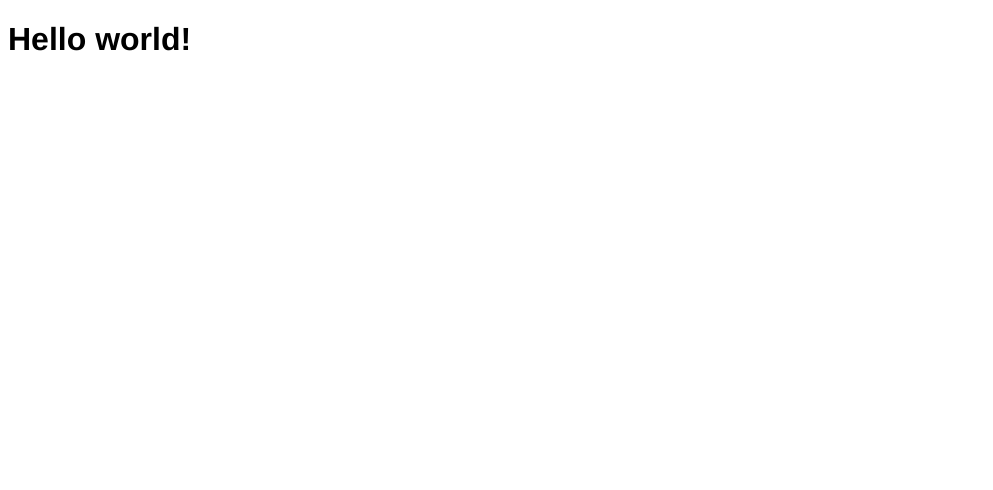
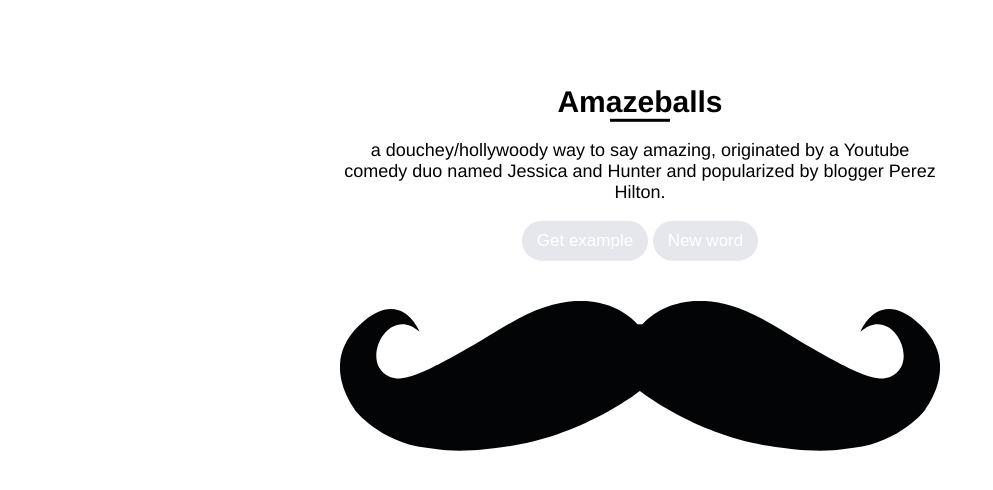
Before and after one commit to Lutski/Learn-hipster-words, a Jekyll site: the page built from index.html, in a window 1280 px wide. Shown: the top 490 px of the page, without its empty margins (0-993 px from the left). Built offline with Jekyll 4.4.1, drawn with Linux system fonts in a browser that asks for light colours.

Commit message:
Initial functionality

```diff
--- /dev/null
+++ b/_includes/content.html
@@ -0,0 +1,16 @@
+<section id="hipster-word">
+  <div class="word-wrapper">
+    <h1 class="word">Amazeballs</h1>
+    <hr class="seperator">
+    <p class="word-meaning">a douchey/hollywoody way to say amazing, originated by a Youtube comedy duo named Jessica and Hunter and popularized by blogger Perez Hilton.</p>
+
+    <div class="buttons">
+      <button class="get-example-btn">Get example</button>
+      <button class="new-word-btn">New word</button>
+    </div>
+
+    <div class="mustache-wrapper">
+      <img src="/images/mustache.svg" alt="There should be a mustache here (╯°□°）╯︵ ┻━┻" class="mustache">
+    </div>
+  </div>
+</section>
--- /dev/null
+++ b/_sass/content.sass
@@ -0,0 +1,61 @@
+@mixin transition_form($transition_time)
+  transition: all $transition_time ease-in-out
+  -webkit-transition: all $transition_time ease-in-out
+  -moz-transition: all $transition_time ease-in-out
+  -o-transition: all $transition_time ease-in-out
+
+
+#hipster-word
+  .word-wrapper
+    position: absolute
+    left: 50%
+    top: 20%
+    transform: translate(-50%, -20%)
+    text-align: center
+    max-width: 600px
+    width: 100%
+
+    .word
+      font-size: 30px
+      margin: 0
+
+    .seperator
+      width: 10%
+      height: 3px
+      border: none
+      background-color: black
+      margin: 0 auto
+
+    .word-meaning
+      font:
+        size: 18px
+        weight: 200
+
+    .buttons
+      .get-example-btn, .new-word-btn
+        background-color: #E6E6ED
+        color: white
+        padding: 10px 15px
+        border: none
+        border-radius: 20px
+        cursor: pointer
+        @include transition_form(0.3s)
+        font:
+          size: 17px
+
+        &:hover
+          background-color: darken(#E6E6ED, 20%)
+
+    .mustache-wrapper
+      top: 120px
+      animation-name: mustache-up-down
+      animation-duration: 4s
+      background-color: white
+      position: relative
+      height: 300px
+
+      z-index: 9999
+
+      .mustache
+
+        margin-top: -80px
--- /dev/null
+++ b/_sass/mustache-animation.sass
@@ -0,0 +1,9 @@
+@keyframes mustache-up-down
+  0%
+    top: 120px
+
+  50%
+    top: -140px
+
+  100%
+    top: 120px
--- a/css/main.scss
+++ b/css/main.scss
@@ -47,5 +47,7 @@ $on-laptop:        800px;
 
 // Import partials from `sass_dir` (defaults to `_sass`)
 @import
-  "base"
+  "base",
+  "mustache-animation",
+  "content"
 ;
--- a/index.html
+++ b/index.html
@@ -2,4 +2,4 @@
 layout: default
 ---
 
-<h1>Hello world!</h1>
+{% include content.html %}
```
Also changed, not shown: images/mustache.svg (added).
